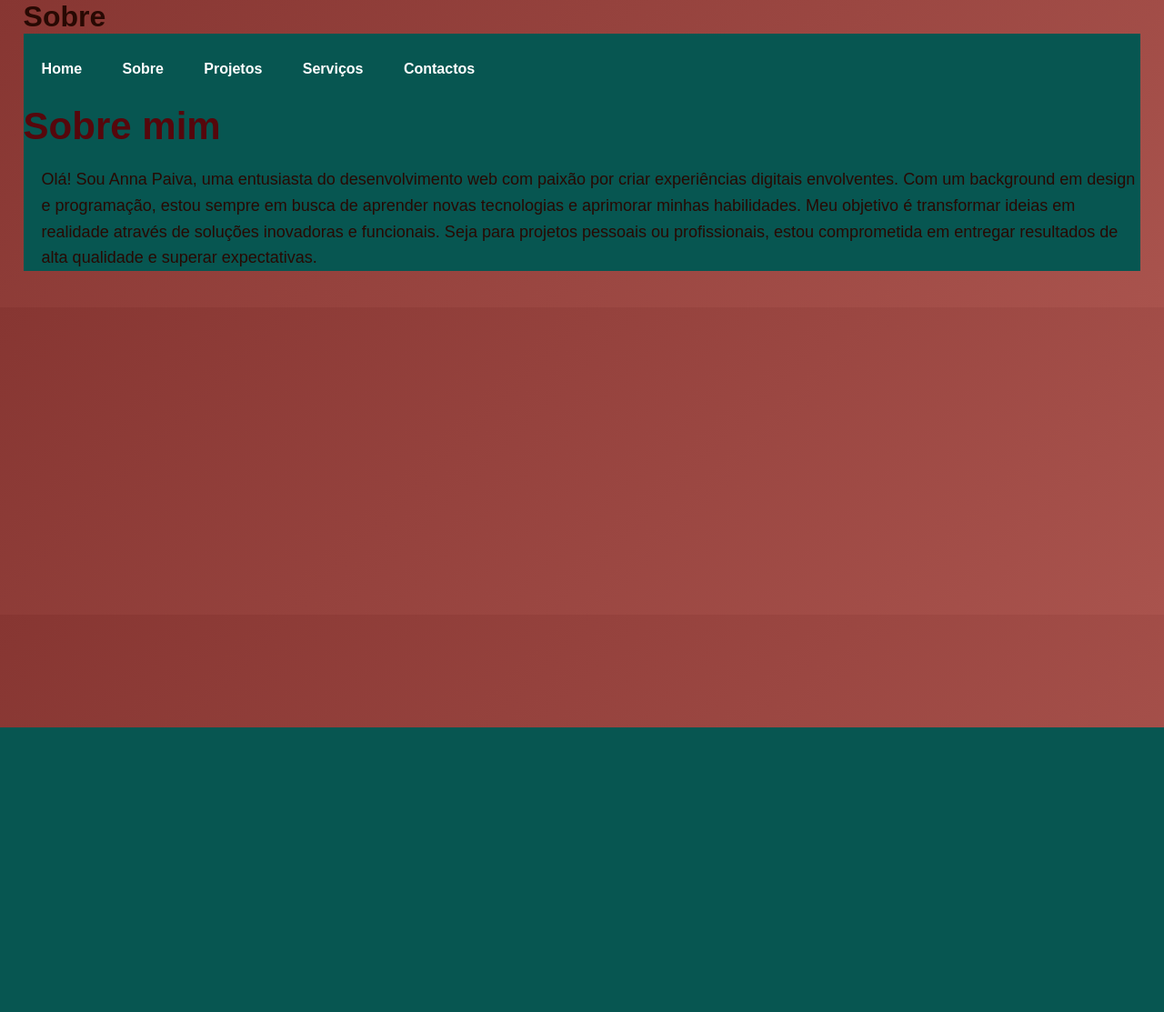
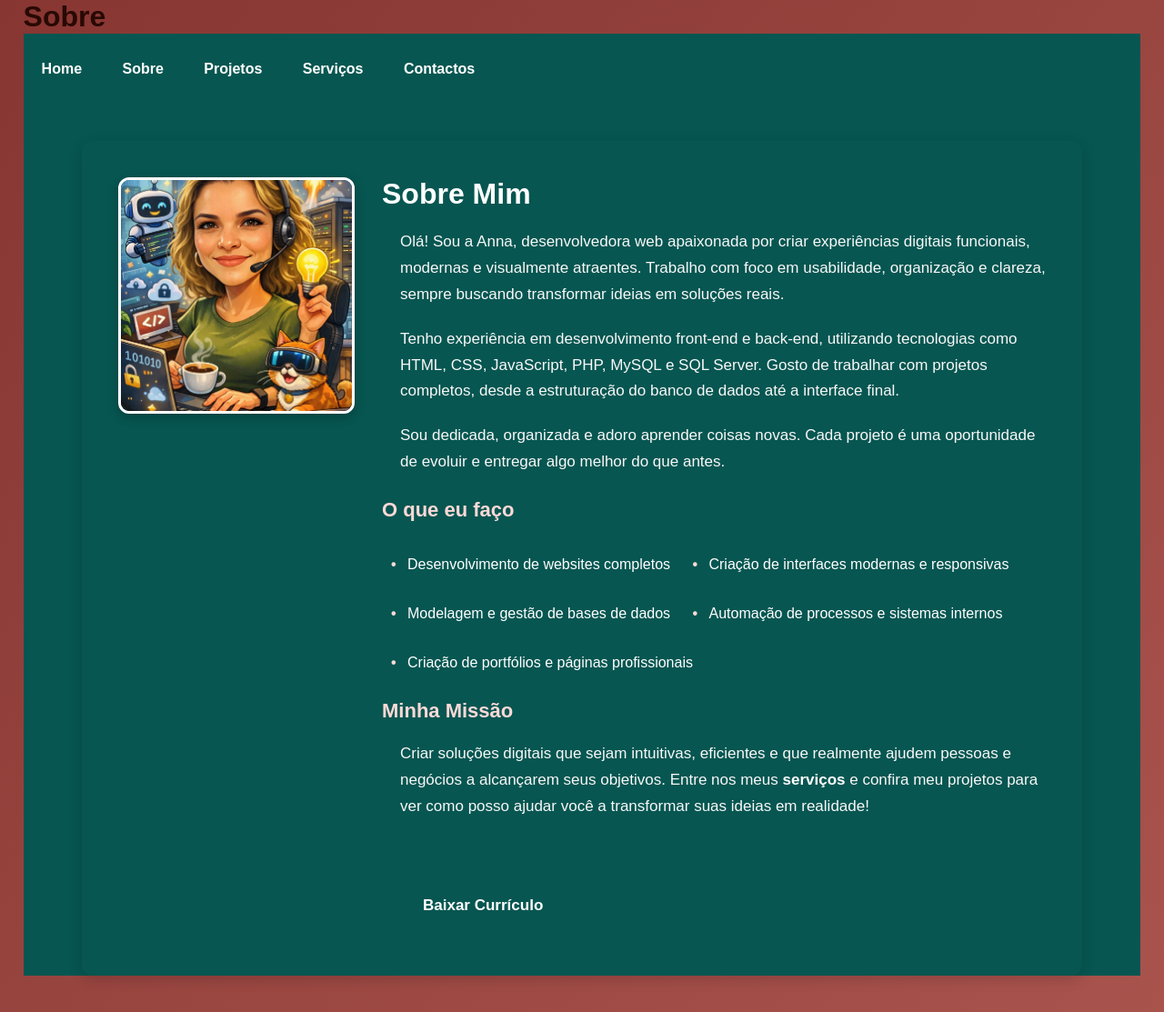
Before and after one commit to AnnaPaiva/portifolio_anna, a PHP site: page /sobre.html in a window 1280 px wide. Shown: the whole page at 91% size. Before the commit the page ends 800 px from the top, so only its background shows below. Run offline with PHP 8.4, Linux system fonts and the light colour scheme.

Commit message:
file new

```diff
--- /dev/null
+++ b/Photos/desktop.ini
@@ -0,0 +1,2 @@
+[LocalizedFileNames]
+Anna.jpeg=@Anna.jpeg,0
--- a/contactos.html
+++ b/contactos.html
@@ -199,7 +199,7 @@ ss"
               <li><a href="portifolio.html">Home</a></li>
               <li><a href="sobre.html">Sobre </a></li>
 
-              <li><a href="servicos.html">Serviços</a></li>
+              <li><a href="servicos.php">Serviços</a></li>
               <li><a href="contactos.html">Contactos</a></li>
             </ul>
           </nav>
--- a/portifolio.html
+++ b/index.html
@@ -56,7 +56,7 @@
             </div>
           </li>
 
-          <li><a href="servicos.html">Serviços</a></li>
+          <li><a href="servicos.php">Serviços</a></li>
           <li><a href="contactos.html">Contactos</a></li>
         </ul>
       </nav>
@@ -80,7 +80,7 @@
           <p>Ligue-me para obter suporte imediato</p>
         </div>
         <div class="services">
-          <a href="mailto:gabrielapsdapalma@outlook.com" target="_self"
+          <a href="mailto:gabrielapsdapalma@outlook.com" target="_blank"
             ><i class="fa fa-envelope" style="font-size: 30px"></i
           ></a>
           <h3>Email</h3>
@@ -132,7 +132,7 @@
         <div>
           <h3>Explore o meu portfolio</h3>
           <p>
-            Confira <a href="../Projetos/"><strong>exemplos</strong></a> do meu
+            Confira <a href="sobre.html"><strong>exemplos</strong></a> do meu
             trabalho e veja como posso ajudar-lo.
           </p>
         </div>
--- a/login.php
+++ b/login.php
@@ -123,9 +123,9 @@
 
         <form action="login_process.php" method="POST">
 
-            <input type="text" name="username" placeholder="Nome de utilizador" required>
+            <input type="text" name="user" placeholder="Nome de utilizador" required>
 
-            <input type="password" name="password" placeholder="Senha" required>
+            <input type="password" name="pass" placeholder="Senha" required>
 
             <button type="submit">Entrar</button>
 
--- a/login_process.php
+++ b/login_process.php
@@ -3,8 +3,8 @@
 session_start();
 include "db.php";
 
-$username = $_POST["username"];
-$password = $_POST["password"];
+$username = $_POST["user"] ?? null;
+$password = $_POST["pass"] ?? null;
 
 $sql = "SELECT * FROM users WHERE username='$username'";
 $result = $conn->query($sql);
--- a/register_process.php
+++ b/register_process.php
@@ -7,6 +7,7 @@ $email = trim($_POST["email"]);
 $password = $_POST["password"];
 $confirm = $_POST["confirm_password"];
 $type = $_POST["user_type"];
+$profilePic = $_FILES["profile_pic"];
 
 $response = [];
 
@@ -51,9 +52,8 @@ if ($result->num_rows > 0) {
 
 $uploadDir = "uploads/";
 $imageName = basename($_FILES["profile_pic"]["name"]);
-$imagePath = $uploadDir . $imageName;
 
-move_uploaded_file($_FILES["profile_pic"]["tmp_name"], $imagePath);
+move_uploaded_file($_FILES["profile_pic"]["tmp_name"], $uploadDir . $imageName);
 
 /* HASH DA SENHA */
 
@@ -62,7 +62,7 @@ $passwordHash = password_hash($password, PASSWORD_DEFAULT);
 /* INSERT */
 
 $sql = "INSERT INTO users(username,email,password_hash,user_type,profile_pic)
-VALUES('$username','$email','$passwordHash','$type','$imagePath')";
+VALUES('$username','$email','$passwordHash','$type','$imageName')";
 
 $conn->query($sql);
 
--- a/sobre.html
+++ b/sobre.html
@@ -95,6 +95,112 @@
       a:hover {
         color: var(--font2);
       }
+      /* --- SEÇÃO SOBRE MIM --- */
+
+      /* --- SEÇÃO SOBRE MIM (versão com fundo color3) --- */
+
+      .about-me-section {
+        padding: 40px;
+        max-width: 1100px;
+        margin: 40px auto;
+        background: var(--color3); /* ← AQUI está a mudança */
+        border-radius: 12px;
+        box-shadow: 0 4px 15px rgba(0, 0, 0, 0.15);
+        color: #fff; /* texto branco para contraste */
+      }
+
+      .about-me-container {
+        display: flex;
+        gap: 30px;
+        align-items: flex-start;
+      }
+
+      .about-me-photo img {
+        width: 260px;
+        height: 260px;
+        object-fit: cover;
+        border-radius: 12px;
+        box-shadow: 0 4px 12px rgba(0, 0, 0, 0.25);
+        border: 3px solid #fff; /* borda branca para destacar */
+      }
+
+      .about-me-text h2 {
+        color: #fff;
+        margin-bottom: 15px;
+        font-size: 32px;
+      }
+
+      .about-me-text h3 {
+        color: #ffd9d7; /* tom claro que combina com tua paleta */
+        margin-top: 25px;
+        margin-bottom: 8px;
+        font-size: 22px;
+      }
+
+      .about-me-text p {
+        font-size: 17px;
+        line-height: 1.7;
+        color: #f8f8f8;
+        margin-bottom: 10px;
+      }
+
+      .about-list {
+        list-style: none;
+        padding-left: 0;
+      }
+
+      .about-list li {
+        margin-bottom: 6px;
+        padding-left: 18px;
+        position: relative;
+        color: #fff;
+      }
+
+      .about-list li::before {
+        content: "•";
+        color: #ffd9d7;
+        font-weight: bold;
+        position: absolute;
+        left: 0;
+      }
+
+      /* Responsivo */
+      @media (max-width: 768px) {
+        .about-me-container {
+          flex-direction: column;
+          text-align: center;
+        }
+
+        .about-me-photo img {
+          width: 200px;
+          height: 200px;
+          margin: 0 auto;
+        }
+      }
+
+      .sv {
+        background: var(--color3);
+        color: #fff;
+        font-weight: bold;
+        border-radius: 8px;
+        text-decoration: none;
+        transition: 0.3s;
+      }
+      .cv-button {
+        display: inline-block;
+        margin-top: 20px;
+        padding: 12px 25px;
+        background: var(--color3);
+        color: #fff;
+        font-weight: bold;
+        border-radius: 8px;
+        text-decoration: none;
+        transition: 0.3s;
+      }
+
+      .cv-button:hover {
+        background: var(--color1);
+      }
     </style>
   </head>
   <body>
@@ -115,21 +221,68 @@
             </div>
           </li>
 
-          <li><a href="servicos.html">Serviços</a></li>
+          <li><a href="servicos.php">Serviços</a></li>
           <li><a href="contactos.html">Contactos</a></li>
 
-          <section>
-            <h2>Sobre mim</h2>
-            <p>
-              Olá! Sou Anna Paiva, uma entusiasta do desenvolvimento web com
-              paixão por criar experiências digitais envolventes. Com um
-              background em design e programação, estou sempre em busca de
-              aprender novas tecnologias e aprimorar minhas habilidades. Meu
-              objetivo é transformar ideias em realidade através de soluções
-              inovadoras e funcionais. Seja para projetos pessoais ou
-              profissionais, estou comprometida em entregar resultados de alta
-              qualidade e superar expectativas.
-            </p>
+          <section class="about-me-section">
+            <div class="about-me-container">
+              <!-- FOTO DA ANNA -->
+              <div class="about-me-photo">
+                <img src="Photos/Anna.jpeg" alt="Foto de Anna" />
+              </div>
+
+              <!-- TEXTO SOBRE VOCÊ -->
+              <div class="about-me-text">
+                <h2>Sobre Mim</h2>
+
+                <p>
+                  Olá! Sou a Anna, desenvolvedora web apaixonada por criar
+                  experiências digitais funcionais, modernas e visualmente
+                  atraentes. Trabalho com foco em usabilidade, organização e
+                  clareza, sempre buscando transformar ideias em soluções reais.
+                </p>
+
+                <p>
+                  Tenho experiência em desenvolvimento front-end e back-end,
+                  utilizando tecnologias como HTML, CSS, JavaScript, PHP, MySQL
+                  e SQL Server. Gosto de trabalhar com projetos completos, desde
+                  a estruturação do banco de dados até a interface final.
+                </p>
+
+                <p>
+                  Sou dedicada, organizada e adoro aprender coisas novas. Cada
+                  projeto é uma oportunidade de evoluir e entregar algo melhor
+                  do que antes.
+                </p>
+
+                <h3>O que eu faço</h3>
+                <ul class="about-list">
+                  <li>Desenvolvimento de websites completos</li>
+                  <li>Criação de interfaces modernas e responsivas</li>
+                  <li>Modelagem e gestão de bases de dados</li>
+                  <li>Automação de processos e sistemas internos</li>
+                  <li>Criação de portfólios e páginas profissionais</li>
+                </ul>
+
+                <h3>Minha Missão</h3>
+                <p>
+                  Criar soluções digitais que sejam intuitivas, eficientes e que
+                  realmente ajudem pessoas e negócios a alcançarem seus
+                  objetivos. Entre nos meus
+                  <a href="servicos.php" class="sv"
+                    ><strong>serviços</strong></a
+                  >
+                  e confira meu projetos para ver como posso ajudar você a
+                  transformar suas ideias em realidade!
+                </p>
+                <br />
+                <p>
+                  <a href="docs/curriculo_Anna.pdf" download class="cv-button">
+                    Baixar Currículo
+                  </a>
+                </p>
+              </div>
+            </div>
           </section>
         </ul>
       </nav>
```
Also changed, not shown: admin.php (+20 -6 lines), profile.php (+130 -7 lines), projetos/projeto-front-end.html (+4 -7 lines), projetos/projeto-uxui.html (+3 -7 lines), servicos.html (deleted, +0 -41 lines), servicos.php (added, +241 -0 lines), Photos/Anna.jpeg (added), uploads/1775391854_cards.jpg (added), uploads/bone.jpg (added), uploads/camisetas.jpg (added), 1 other file.
